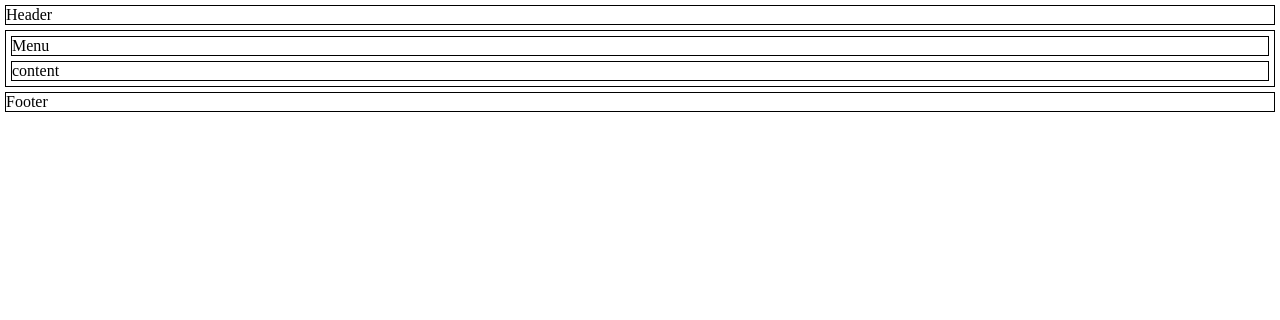
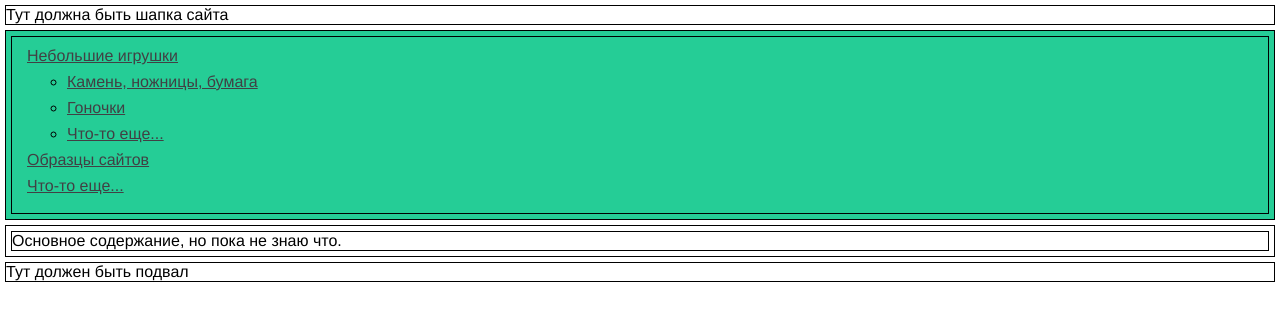
Before and after one commit to deanton28/doing-something, a website: page index.html in a window 1280 px wide. Drawn offline with Linux system fonts and the light colour scheme.

Commit message:
Menu updated

```diff
--- a/css/style.css
+++ b/css/style.css
@@ -1,13 +1,35 @@
 body {
   margin: 0;
-  padding: 0
+  padding: 0;
+  font-family: Helvetica, Arial, sans-serif;
 }
 
 header,
 main,
 footer,
+nav,
 div {
   margin: 5px;
   min-height: 10px;
   border: 1px solid #000;
 }
+
+.container-menu {
+  padding: 5px;
+  background-color: #25cd96;
+}
+
+.main-menu {
+  margin: 0;
+  padding: 10px 15px;;
+  list-style: none;
+  border: 1px solid #000;
+}
+
+.main-menu li {
+  margin-bottom: 8px;
+}
+
+.main-menu a {
+  color: #414044
+}
--- a/index.html
+++ b/index.html
@@ -7,20 +7,30 @@
   </head>
   <body>
     <header class="page-header">
-      Header
+      Тут должна быть шапка сайта
     </header>
 
+    <nav class="container-menu">
+      <ul class="main-menu">
+        <li><a href="#">Небольшие игрушки</a></li>
+          <ul class="hide-menu">
+            <li><a href="#">Камень, ножницы, бумага</a></li>
+            <li><a href="#">Гоночки</a></li>
+            <li><a href="#">Что-то еще...</a></li>
+          </ul>
+        <li><a href="#">Образцы сайтов</a></li>
+        <li><a href="#">Что-то еще...</a></li>
+      </ul>
+    </nav>
+
     <main>
-      <div class="menu">
-        Menu
-      </div>
       <div class="content">
-        content
+        Основное содержание, но пока не знаю что.
       </div>
     </main>
 
     <footer class="footer">
-      Footer
+      Тут должен быть подвал
     </footer>
   </body>
 
```
